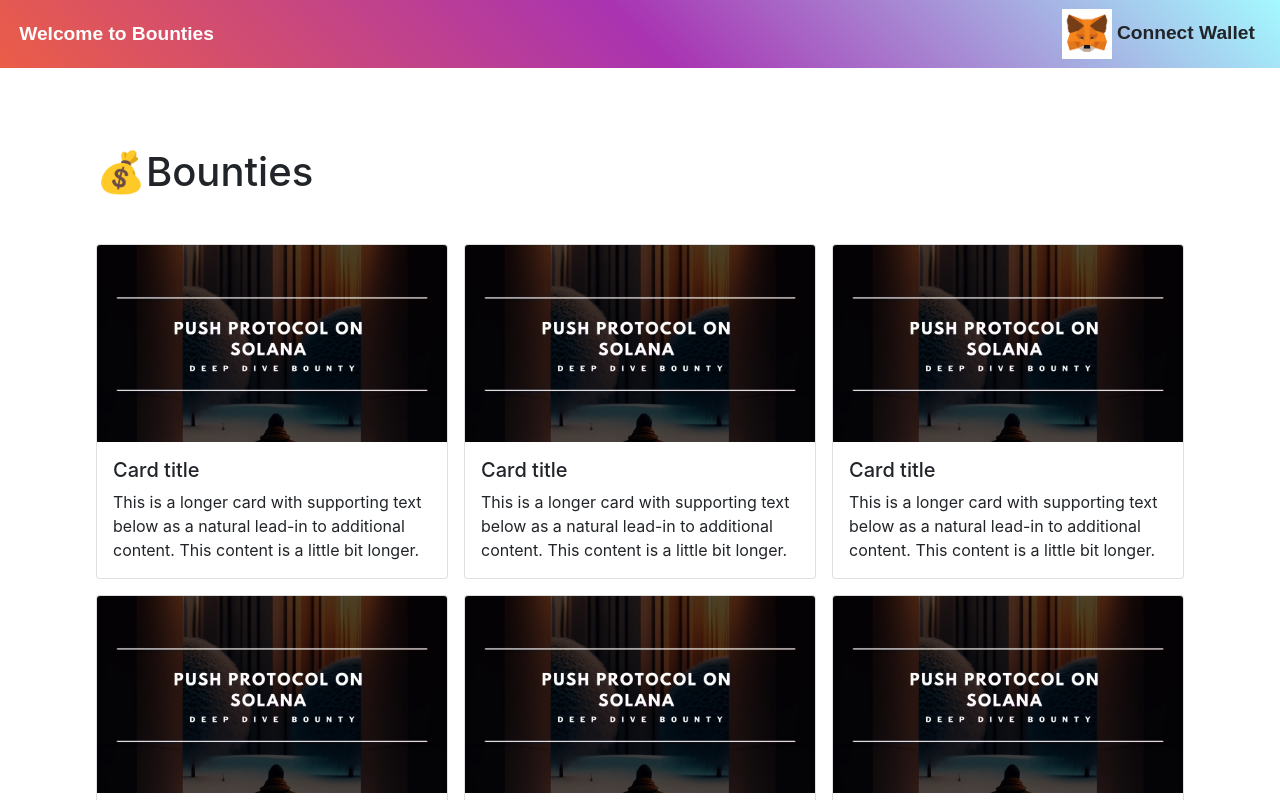
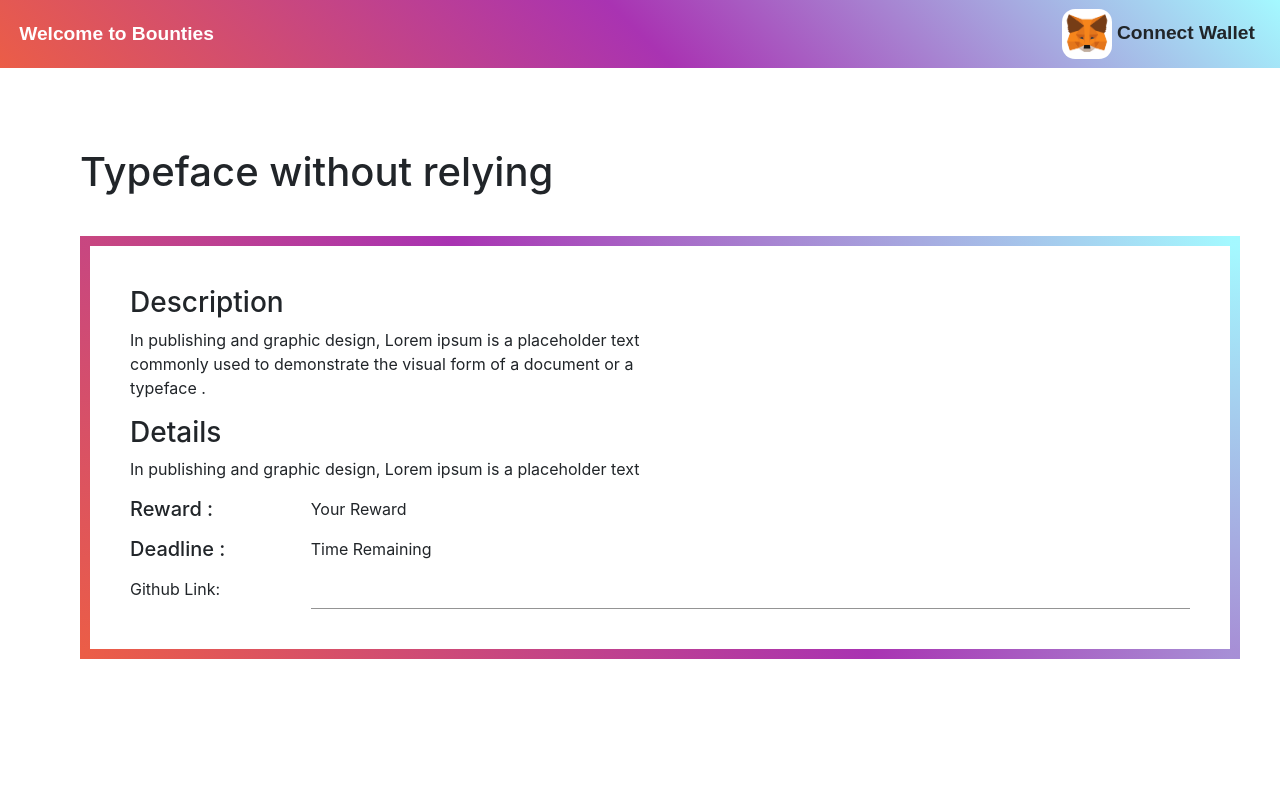
Before and after one commit to G-Om/Bounty_Management, a React (Create React App) app: page / in a window 1280 px wide. Shown: the top 800 px of the page. Built offline with nearby package versions, Linux system fonts and the light colour scheme; a web font is replaced by a local one.

Commit message:
Submission page created

```diff
--- a/src/Components/Card/Card.css
+++ b/src/Components/Card/Card.css
@@ -12,6 +12,7 @@
     background-color: rgb(138, 43, 226);
     margin: 1rem;
 }
+
 .cont-card {
     /* background-color: rgb(138, 43, 226); */
     padding-left: var(--padding-left);
@@ -29,6 +30,9 @@
     padding: 0;
     margin: 0;
 } */
+.card-column {
+    /* box-shadow : rgba(15, 15, 15, 0.1) 0px 0px 0px 1px, rgba(15, 15, 15, 0.1) 0px 2px 4px; */
+}
 
 :root {
     --padding-layout: 0.6rem;
--- a/src/Components/Card/Card.jsx
+++ b/src/Components/Card/Card.jsx
@@ -1,54 +1,72 @@
-import { Card,Col, Row, ListGroup, Button } from "react-bootstrap";
+import { Card, Col, Row, ListGroup, Button } from "react-bootstrap";
 import "./Card.css";
 export const CardComponent = () => {
   return (
-    <div className="CardComponent" >
-      {/* <div></div>
-      <div></div>
-      <div class="card col">
-        <image src="..." class="card-img-top" alt="..." />
-        <div class="card-body">
-          <h5 class="card-title">Card title</h5>
-          <p class="card-text">
-            Some quick example text to build on the card title and make up the
-            bulk of the card's content.
-          </p>
-        </div>
-        <ul class="list-group list-group-flush">
-          <li class="list-group-item">An item</li>
-          <li class="list-group-item">A second item</li>
-          <li class="list-group-item">A third item</li>
-        </ul>
-      </div> */}
-      {/* <Card className="card-main" style={{backgroundColor:"rgb(138, 43, 226)"}}>
-        <Card.Img className="card-img" variant="top" src="Bounty_Card_img.avif" />
-        <Card.Body>
-          <Card.Title>Card Title</Card.Title>
-          <Card.Text>
-            Some quick example text to build on the card title and make up the
-            bulk of the card's content.
-          </Card.Text>
-          <Button variant="primary">Go somewhere</Button>
-        </Card.Body>
-      </Card> */}
-      <h1 className="car-title">💰Bounties</h1>
+    <div className="CardComponent">
+
+      <Col>
+        <Row>
+        <h1 className="car-title">💰Your Bounties</h1>
           <Row xs={1} md={2} lg={3} className="g-3 cont-card">
             {Array.from({ length: 6 }).map((_, idx) => (
-          <Col>
+              <Col className="card-column">
                 <Card>
                   <Card.Img variant="top" src="Bounty_Card_img.avif" />
                   <Card.Body>
                     <Card.Title>Card title</Card.Title>
                     <Card.Text>
-                  This is a longer card with supporting text below as a natural
-                  lead-in to additional content. This content is a little bit
-                  longer.
+                      This is a longer card with supporting text below as a
+                      natural lead-in to additional content. This content is a
+                      little bit longer.
+                    </Card.Text>
+
+                  </Card.Body>
+                </Card>
+              </Col>
+            ))}
+          </Row>
+        </Row>
+        <Row>
+          <h1 className="car-title">💰Ypur Submissions</h1>
+          <Row xs={1} md={2} lg={3} className="g-3 cont-card">
+            {Array.from({ length: 6 }).map((_, idx) => (
+              <Col className="card-column">
+                <Card>
+                  <Card.Img variant="top" src="Bounty_Card_img.avif" />
+                  <Card.Body>
+                    <Card.Title>Card title</Card.Title>
+                    <Card.Text>
+                      This is a longer card with supporting text below as a
+                      natural lead-in to additional content. This content is a
+                      little bit longer.
                     </Card.Text>
                   </Card.Body>
                 </Card>
               </Col>
             ))}
           </Row>
+        </Row>
+        <Row>
+          <h1 className="car-title">💰Available Bounties</h1>
+          <Row xs={1} md={2} lg={3} className="g-3 cont-card">
+            {Array.from({ length: 6 }).map((_, idx) => (
+              <Col className="card-column">
+                <Card>
+                  <Card.Img variant="top" src="Bounty_Card_img.avif" />
+                  <Card.Body>
+                    <Card.Title>Card title</Card.Title>
+                    <Card.Text>
+                      This is a longer card with supporting text below as a
+                      natural lead-in to additional content. This content is a
+                      little bit longer.
+                    </Card.Text>
+                  </Card.Body>
+                </Card>
+              </Col>
+            ))}
+          </Row>
+        </Row>
+      </Col>
     </div>
   );
 };
--- a/src/Components/Main/Main.jsx
+++ b/src/Components/Main/Main.jsx
@@ -1,12 +1,14 @@
 import { CardComponent } from "../Card/Card";
 import { NavComponent } from "../Navbar/Navbar";
+import { SubmissionComponent } from "../Submission/Submission";
 
 export const MainComponent = ()=>{
 
     return (
         <div className="main">
             <NavComponent></NavComponent>
-            <CardComponent></CardComponent>
+            {/* <CardComponent></CardComponent> */}
+            <SubmissionComponent></SubmissionComponent>
         </div>
     );
 }
--- a/src/Components/Navbar/Navbar.css
+++ b/src/Components/Navbar/Navbar.css
@@ -43,6 +43,9 @@
   border: 1px solid rgb(var(--primary-color));
   color: rgb(var(--text-color));
 }
+img.metamask-logo {
+    border-radius: 13px;
+}
 
 .metamask-logo {
   width: 50px;
--- /dev/null
+++ b/src/Components/Submission/Submission.css
@@ -0,0 +1,25 @@
+
+
+.submission-container {
+    /* background-color: rgb(138, 43, 226); */
+    margin-left: 10vh;
+    padding-left: 5vh;
+    margin-right: 5vh;
+    padding-right: 5vh;
+    margin-bottom: 20vh;
+    padding-bottom: 5vh;
+    margin-top: 5vh;
+    padding-top: 5vh;
+    border-radius: 20px;
+    border:10px solid;
+
+    border-image: linear-gradient(45deg, #eb5d47, #a933b2, #a4f9ff);
+    border-image-slice:1;
+
+}
+
+.pg-title{
+    margin-top: 10vh;
+    margin-left: 10vh;
+    margin-right: 10vh;
+}
--- /dev/null
+++ b/src/Components/Submission/Submission.jsx
@@ -0,0 +1,51 @@
+import { Input } from "@mui/material";
+import { Row, Col } from "react-bootstrap";
+import "./Submission.css";
+
+export const SubmissionComponent = () => {
+  return (
+    <div>
+      <h1 className="pg-title">Typeface without relying</h1>
+      <Col className="submission-container">
+
+        <Row>
+          <h3>Description</h3>
+          <p className="w-50 justify-items-start">
+            In publishing and graphic design, Lorem ipsum is a placeholder text
+            commonly used to demonstrate the visual form of a document or a
+            typeface .
+          </p>
+        </Row>
+        <Row >
+          <h3>Details</h3>
+          <p className="w-75 justify-items-start" >
+            In publishing and graphic design, Lorem ipsum is a placeholder text
+
+          </p>
+        </Row>
+        <Row>
+        <Col>
+            <h5>Reward : </h5>
+            </Col>
+            <Col lg={10} md={5} xs={4}>
+            <p>Your Reward</p>
+            </Col>
+        </Row>
+        <Row>
+            <Col>
+            <h5>Deadline : </h5>
+            </Col>
+            <Col  lg={10} md={5} xs={4}>
+            <p>Time Remaining</p>
+            </Col>
+        </Row>
+        <Row>
+            <Col>Github Link:  </Col>
+            <Col  lg={10} md={5} xs={4}>
+            <Input className="w-100">Enter Your Github Link</Input></Col>
+
+        </Row>
+      </Col>
+    </div>
+  );
+};
```
Lines whose indentation alone changed are shown as unchanged.
